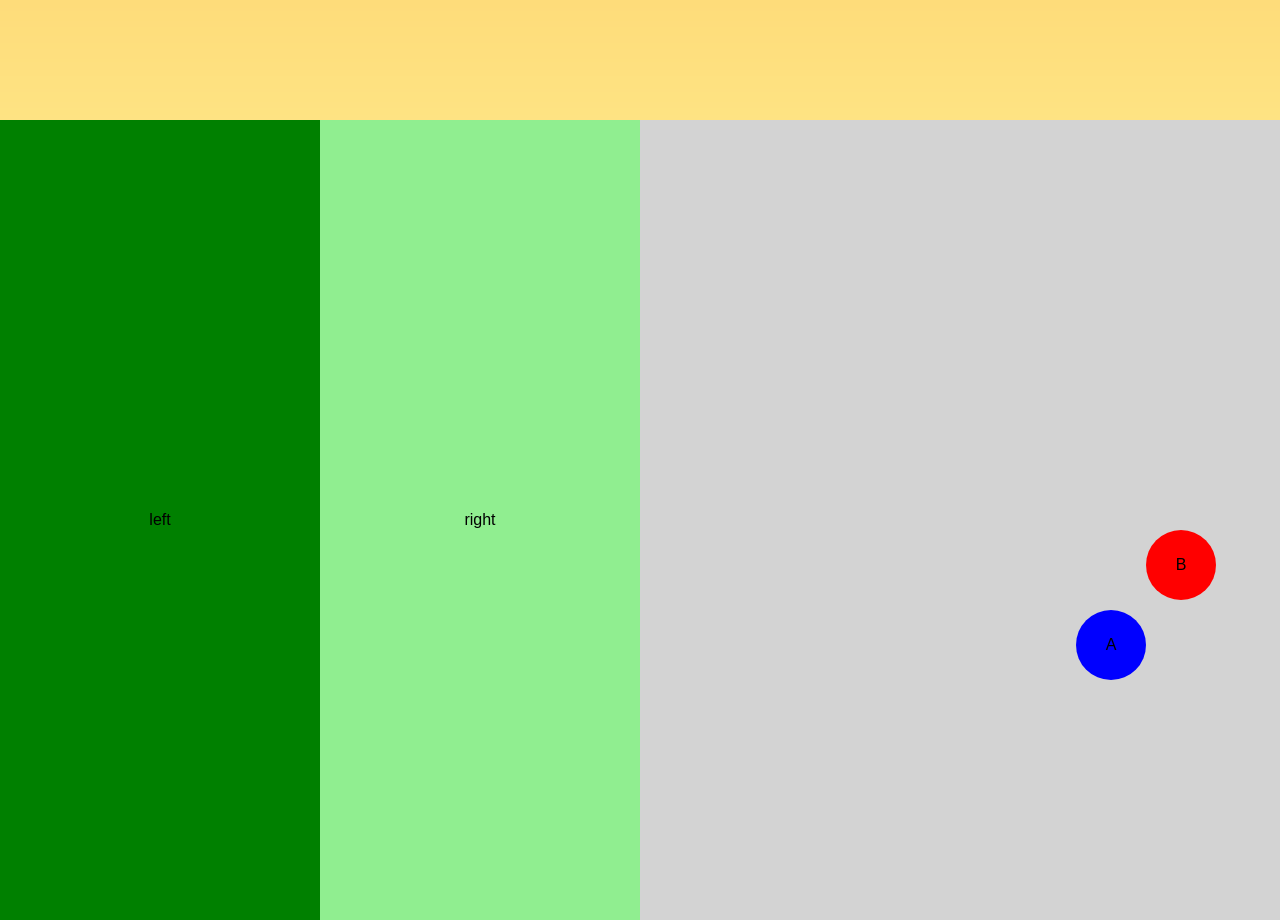
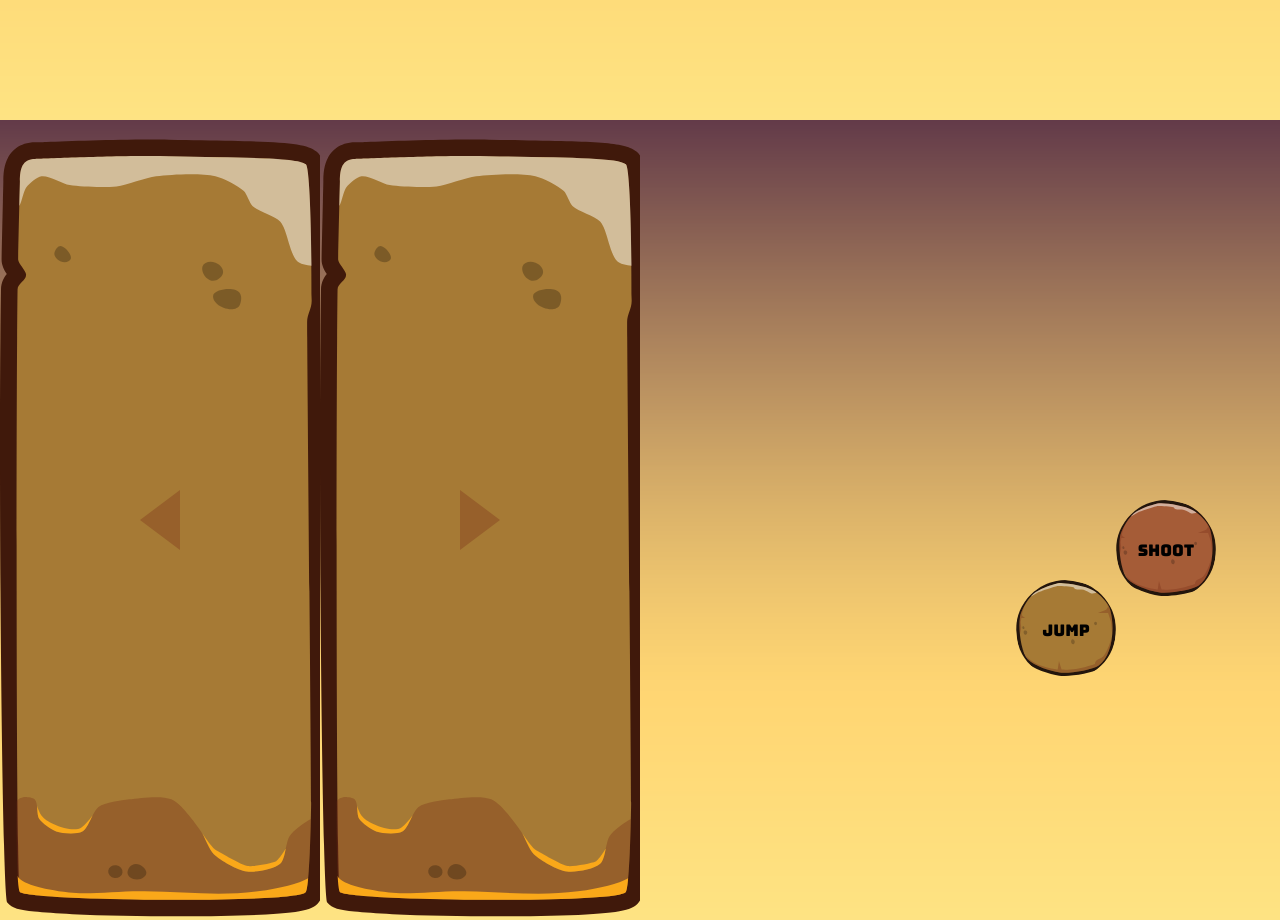
Before and after one commit to lukasseiwald/MMP3_Buder_Seiwald_Tischhart, a website: page src/controller.html in a window 1280 px wide. Shown: the part 680-1600 px from the top of the page. Drawn offline with Linux system fonts and the light colour scheme.

Commit message:
feat: add styling and images to controller with active states

```diff
--- a/src/controller.html
+++ b/src/controller.html
@@ -44,40 +44,70 @@
         }
 
         .button {
+          z-index: 2;
+          position: relative;
           font-family: sans-serif;
           border-radius: 100%;
           display: flex;
           justify-content: center;
           align-items: center;
-          width: 70px;
-          height: 70px;
+          width: 100px;
+          height: 100px;
         }
 
         .button--shoot {
-          background-color: red;
           position: absolute;
           right: 5vw;
           bottom: 40vh;
+          background-image: url('./assets/images/controller/button3.svg');
+          background-repeat: no-repeat;
+          background-size: contain;
+          font-family: 'Bungee', cursive;
+        }
+
+        .button--active {
+          color: #d3bc9a;
         }
 
         .button--jump {
           position: absolute;
-          right: calc(70px + 5vw);
+          right: calc(100px + 5vw);
           bottom: 30vh;
-          background: blue;
+          background-image: url('./assets/images/controller/button2.svg');
+          background-repeat: no-repeat;
+          background-size: contain;
+          font-family: 'Bungee', cursive;
         }
 
         .button--left {
           height: 100vh;
           width: 25vw;
-          background: green;
           border-radius: 0;
+          overflow:hidden;
+          background-image: url('./assets/images/controller/button.svg');
+          background-repeat: no-repeat;
+          background-size: 100% 100%;
         }
+
+        .button--active .button__triangle {
+          border-right: 40px solid #d3bc9a;
+        }
+
+        .button__background {
+          position: fixed;
+          width: 100%;
+          height: 100%;
+          object-fit: fill;
+        }
+
         .button--right {
           height: 100vh;
           width: 25vw;
-          background: lightgreen;
           border-radius: 0;
+          overflow:hidden;
+          background-image: url('./assets/images/controller/button.svg');
+          background-repeat: no-repeat;
+          background-size: 100% 100%;
         }
 
         .movement {
@@ -126,6 +156,30 @@
           min-height: 100%;
         }
 
+        .controller__background {
+          z-index: 1;
+          position: absolute;
+          left: 0;
+          right: 0;
+          top: 0;
+          bottom: 0;
+          min-width: 100%;
+          min-height: 100%;
+        }
+
+        .button__triangle {
+          width: 0;
+          height: 0;
+          border-top: 30px solid transparent;
+          border-bottom: 30px solid transparent;
+          border-right: 40px solid #97602b;
+          z-index: 3;
+        }
+
+        .button__triangle--right {
+          transform: rotate(180deg);
+        }
+
     </style>
 </head>
 
@@ -151,17 +205,20 @@
         </div>
       </div> -->
       <div class="controller__button button button--left" data-direction="left">
-        left
+        <span class="button__triangle"> </span>
       </div>
       <div class="controller__button button button--right" data-direction="right">
-        right
+        <span class="button__triangle button__triangle--right"> </span>
       </div>
       <div class="controller__button button button--jump" data-direction="jump">
-        A
+        JUMP
       </div>
       <div class="controller__button button button--shoot" data-direction="shoot">
-        B
+        SHOOT
       </div>
+
+      <image class="controller__background" src="./assets/images/background/BG-1.png"/>
+
     </div>
   </div>
   <script type="text/javascript" src="https://www.airconsole.com/api/airconsole-1.7.0.js"></script>
```
Also changed, not shown: src/js/controller.js (+7 -5 lines), src/assets/images/controller/button.svg (added), src/assets/images/controller/button2.svg (added), src/assets/images/controller/button3.svg (added).
